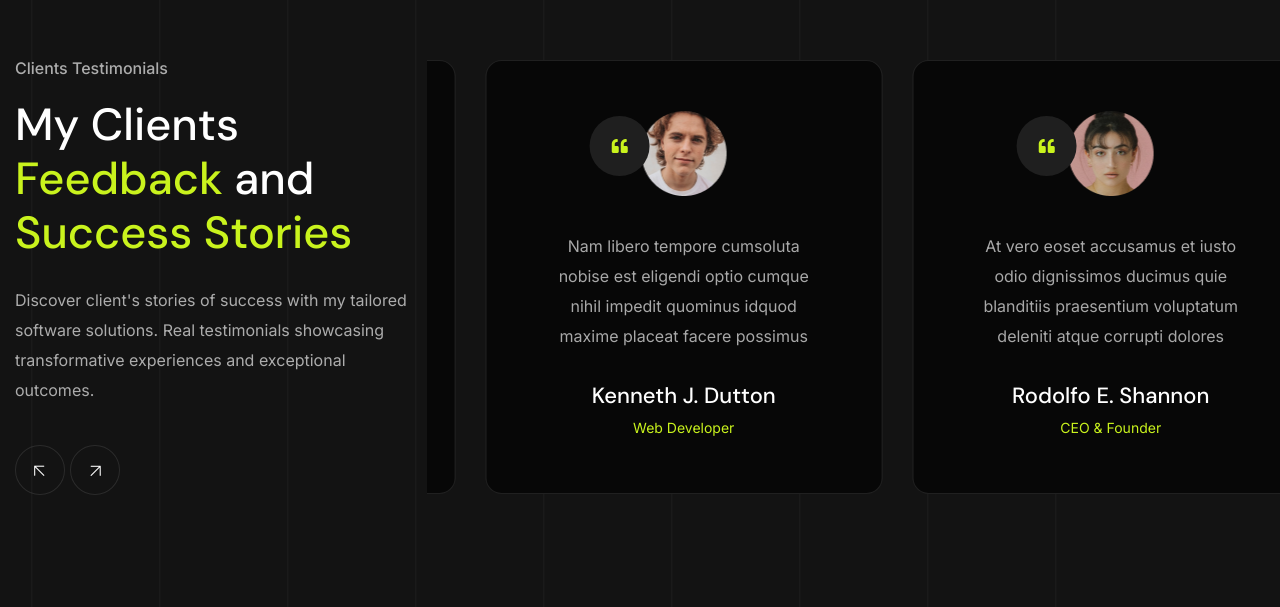
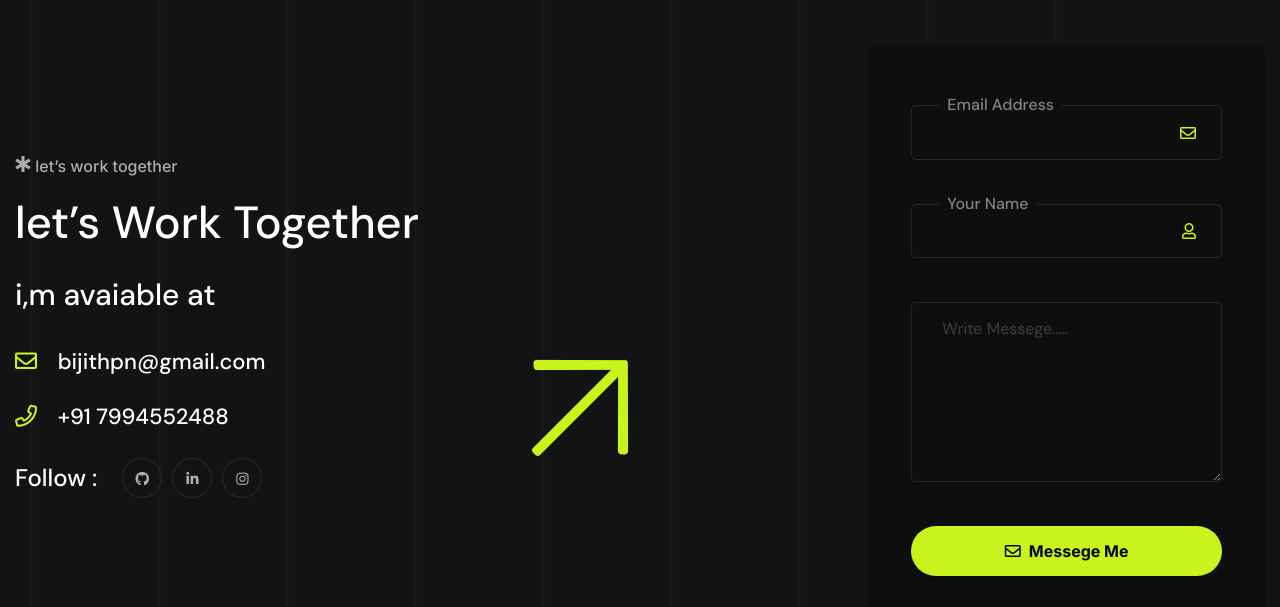
Before and after one commit to bijith-git/bijith-portfolio, a Next.js app: page / in a window 1280 px wide. Shown: the part 5313-5920 px from the top of the page. Built offline with nearby package versions, Linux system fonts and the light colour scheme.

Commit message:
testimonial removed

```diff
--- a/app/page.js
+++ b/app/page.js
@@ -211,7 +211,7 @@ export default function Home() {
       </div>
       <Projects2 />
       {/* <Clients2 /> */}
-      <Testimonial />
+      {/* <Testimonial /> */}
       <Contact2 />
       <div className="headline-area pt-60  rel z-2">
         <div className="headline-wrap">
--- a/package.json
+++ b/package.json
@@ -11,6 +11,7 @@
   "dependencies": {
     "@emailjs/browser": "^4.1.0",
     "@vercel/speed-insights": "^1.0.9",
+    "gsap": "^3.12.5",
     "isotope-layout": "^3.0.6",
     "next": "14.1.0",
     "react": "^18",
```
Also changed, not shown: components/Contact.js (+4 -4 lines), 2 other files (tests, documents, lock files or other folders).
